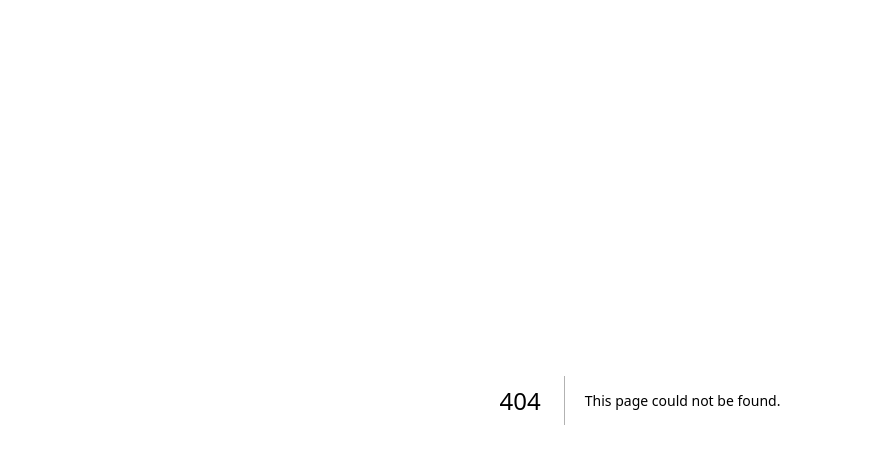
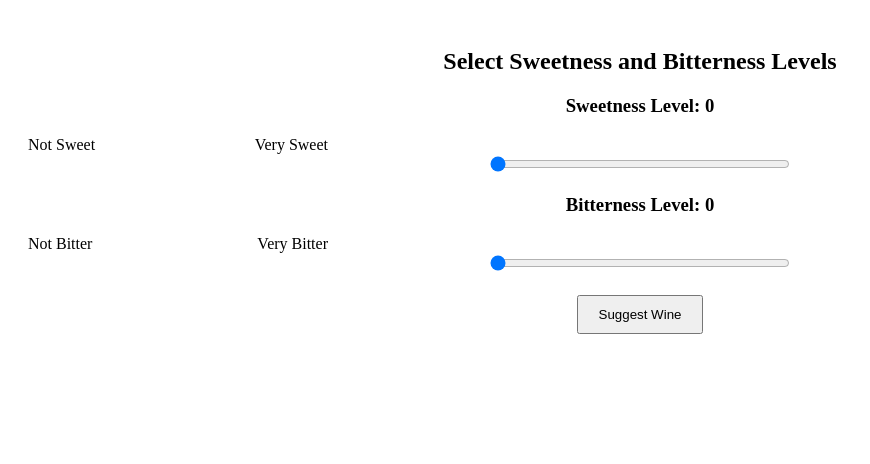
Before and after one commit to MarkPhamm/Southern-Glazers-Brand-Explorer, a Next.js app: page /components/games/slider in a window 1280 px wide. Before the commit this address had no page. Shown: the top 464 px of the page, without its empty margins (0-870 px from the left). Built offline with nearby package versions, Linux system fonts and the light colour scheme.

Commit message:
Combine two components slider and pick the flavour

```diff
--- /dev/null
+++ b/app/components/games/slider/page.tsx
@@ -0,0 +1,87 @@
+"use client"; // Required for client-side rendering
+
+import { useState } from "react";
+
+const SweetnessBitternessSlider = () => {
+  const [sweetnessLevel, setSweetnessLevel] = useState(0); // Initial sweetness level
+  const [bitternessLevel, setBitternessLevel] = useState(0); // Initial bitterness level
+  const [suggestedWine, setSuggestedWine] = useState(""); // Suggested wine based on selections
+
+  // Fake data for wines based on sweetness and bitterness levels
+  const wines = [
+    { id: 1, name: "Riesling", sweetness: 8, bitterness: 1 },
+    { id: 2, name: "Chardonnay", sweetness: 5, bitterness: 3 },
+    { id: 3, name: "Cabernet Sauvignon", sweetness: 2, bitterness: 7 },
+    { id: 4, name: "Sauvignon Blanc", sweetness: 4, bitterness: 5 },
+    { id: 5, name: "Merlot", sweetness: 3, bitterness: 4 },
+    { id: 6, name: "Pinot Noir", sweetness: 3, bitterness: 2 },
+    { id: 7, name: "Zinfandel", sweetness: 6, bitterness: 4 },
+  ];
+
+  // Function to suggest a wine based on sweetness and bitterness levels
+  const suggestWine = () => {
+    const foundWine = wines.find(
+      (wine) =>
+        wine.sweetness >= sweetnessLevel - 1 &&
+        wine.sweetness <= sweetnessLevel + 1 &&
+        wine.bitterness >= bitternessLevel - 1 &&
+        wine.bitterness <= bitternessLevel + 1
+    );
+
+    if (foundWine) {
+      setSuggestedWine(foundWine.name);
+    } else {
+      setSuggestedWine("No wine found for the selected levels.");
+    }
+  };
+
+  return (
+    <div style={{ textAlign: "center", padding: "20px" }}>
+      <h2>Select Sweetness and Bitterness Levels</h2>
+
+      <div>
+        <h3>Sweetness Level: {sweetnessLevel}</h3>
+        <div style={{ display: "flex", justifyContent: "space-between", width: "300px" }}>
+          <span>Not Sweet</span>
+          <span>Very Sweet</span>
+        </div>
+        <input
+          type="range"
+          min="0"
+          max="10"
+          value={sweetnessLevel}
+          onChange={(e) => setSweetnessLevel(parseInt(e.target.value, 10))} // Parse to integer
+          style={{ width: "300px" }}
+        />
+      </div>
+
+      <div>
+        <h3>Bitterness Level: {bitternessLevel}</h3>
+        <div style={{ display: "flex", justifyContent: "space-between", width: "300px" }}>
+          <span>Not Bitter</span>
+          <span>Very Bitter</span>
+        </div>
+        <input
+          type="range"
+          min="0"
+          max="10"
+          value={bitternessLevel}
+          onChange={(e) => setBitternessLevel(parseInt(e.target.value, 10))} // Parse to integer
+          style={{ width: "300px" }}
+        />
+      </div>
+
+      <button onClick={suggestWine} style={{ marginTop: "20px", padding: "10px 20px" }}>
+        Suggest Wine
+      </button>
+
+      {suggestedWine && (
+        <div style={{ marginTop: "20px", fontSize: "20px", fontWeight: "bold" }}>
+          Suggested Wine: {suggestedWine}
+        </div>
+      )}
+    </div>
+  );
+};
+
+export default SweetnessBitternessSlider;
```
Also changed, not shown: app/components/page.tsx (added, +13 -0 lines), 1 other file (tests, documents, lock files or other folders).
